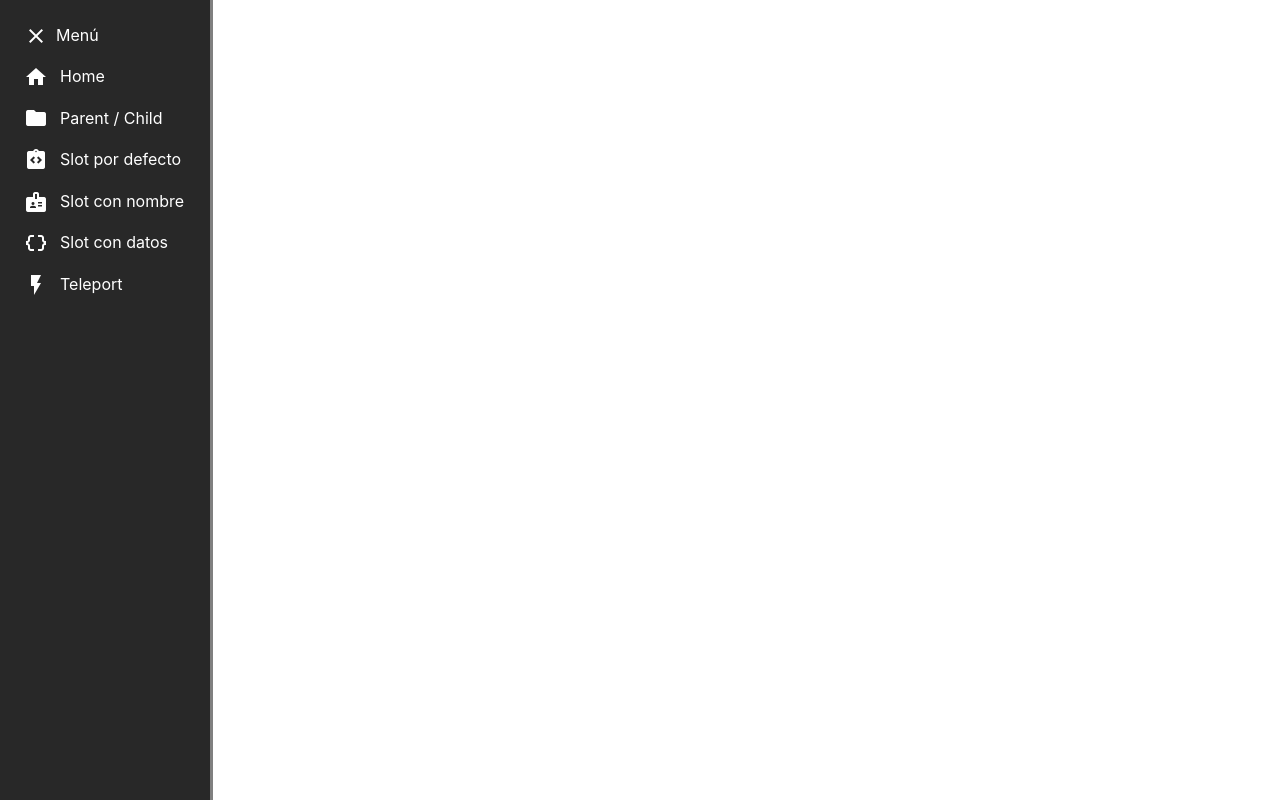
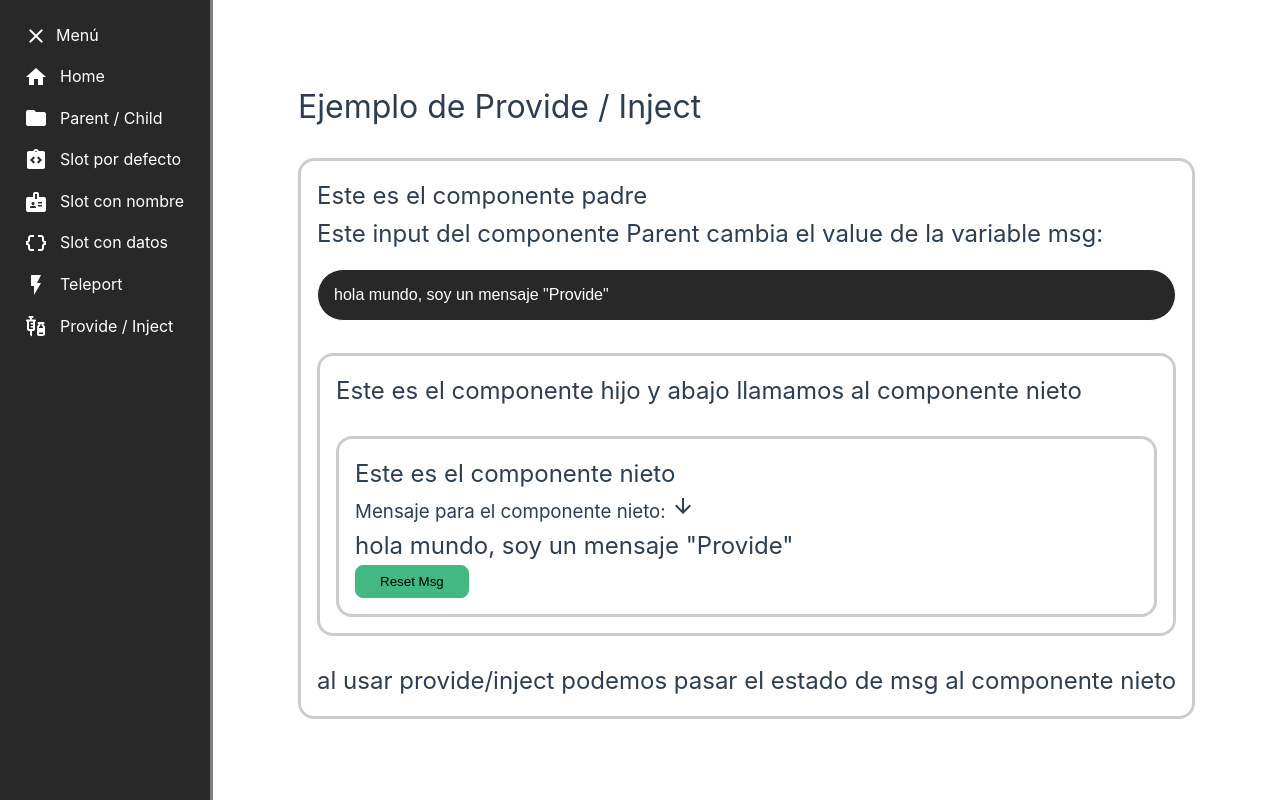
Before and after one commit to Naiare7/investigationVue, a Vue app: page /ExampleProvideInject in a window 1280 px wide. Built offline with nearby package versions, Linux system fonts and the light colour scheme.

Commit message:
Added example of provide/inject

```diff
--- a/src/components/NavSidebar.vue
+++ b/src/components/NavSidebar.vue
@@ -39,6 +39,7 @@ const menu = [
   { name: 'Slot con nombre', path: '/ExampleSlotNamed', icon: 'badge' },
   { name: 'Slot con datos', path: '/ExampleSlotScoped', icon: 'data_object' },
   { name: 'Teleport', path: '/ExampleTeleport', icon: 'flash_on' },
+  { name: 'Provide / Inject', path: '/ExampleProvideInject', icon: 'vaccines' },
 ]
 </script>
 
--- /dev/null
+++ b/src/components/exampleProvideInject/Child.vue
@@ -0,0 +1,9 @@
+<script setup>
+import GrandChild from './GrandChild.vue'
+</script>
+
+<template>
+    <h2>Este es el componente hijo y abajo llamamos al componente nieto</h2>
+    <br>
+    <GrandChild />
+</template>
--- /dev/null
+++ b/src/components/exampleProvideInject/GrandChild.vue
@@ -0,0 +1,19 @@
+<script setup>
+import { inject } from 'vue'
+import BaseCard from '../common/BaseCard.vue';
+import BaseButton from '../common/BaseButton.vue';
+
+const { msg, resetMsg } = inject('msg', 'dafault value')
+</script>
+
+<template>
+    <BaseCard>
+        <h2>Este es el componente nieto</h2>
+        <h3>
+            Mensaje para el componente nieto:
+            <span class="material-icons-outlined">arrow_downward</span>
+        </h3>
+        <h2>{{ msg }}</h2>
+        <BaseButton :text="'Reset Msg'" @click="resetMsg" />
+    </BaseCard>
+</template>
--- /dev/null
+++ b/src/components/exampleProvideInject/Parent.vue
@@ -0,0 +1,47 @@
+<script setup>
+import { ref, provide, readonly } from 'vue'
+import Child from './Child.vue'
+import BaseCard from '../common/BaseCard.vue';
+
+// by providing a ref, the GrandChild
+// can react to changes happening here.
+const msg = ref('hola mundo, soy un mensaje "Provide"')
+
+function resetMsg() {
+  msg.value = 'Hola!! me han reiniciado'
+}
+
+provide('msg', { msg: readonly(msg), resetMsg})
+</script>
+
+<template>
+    <div>
+        <h1>Ejemplo de Provide / Inject</h1>
+        <br>
+        <BaseCard>
+            <h2>Este es el componente padre</h2>
+            <h2>Este input del componente Parent cambia el value de la variable msg:</h2>
+            <input class="inputMsg" v-model="msg">
+            <BaseCard>
+                <Child />
+            </BaseCard>
+        <br>
+            <h2>al usar provide/inject podemos pasar el estado de msg al componente nieto</h2>
+        </BaseCard>
+
+    </div>
+</template>
+
+<style scoped>
+.inputMsg {
+    background: rgb(40, 40, 40);;
+    color: white;
+    font-size: 1rem;
+    font-weight: 500;
+    width: 100%;
+    padding: 1rem;
+    border: 0.1rem solid white;
+    border-radius: 10rem;
+    margin: 1rem 0 2rem 0;
+}
+</style>
--- a/src/router/index.js
+++ b/src/router/index.js
@@ -5,6 +5,7 @@ import ExampleSlotDefault from '../views/ExampleSlotDefault.vue'
 import ExampleSlotNamed from '../views/ExampleSlotNamed.vue'
 import ExampleSlotScoped from '../views/ExampleSlotScoped.vue'
 import ExampleTeleport from '@/views/ExampleTeleport.vue'
+import ExampleProvideInject from '@/views/ExampleProvideInject.vue'
 
 const router = createRouter({
   history: createWebHistory(import.meta.env.BASE_URL),
@@ -39,6 +40,11 @@ const router = createRouter({
       name: 'Example Teleport',
       component: ExampleTeleport,
     },
+    {
+      path: '/ExampleProvideInject',
+      name: 'Example Provide/Inject',
+      component: ExampleProvideInject,
+    },
   ],
 })
 
--- /dev/null
+++ b/src/views/ExampleProvideInject.vue
@@ -0,0 +1,7 @@
+<script setup>
+import Parent from '@/components/exampleProvideInject/Parent.vue';
+</script>
+
+<template>
+    <Parent />
+</template>
```
